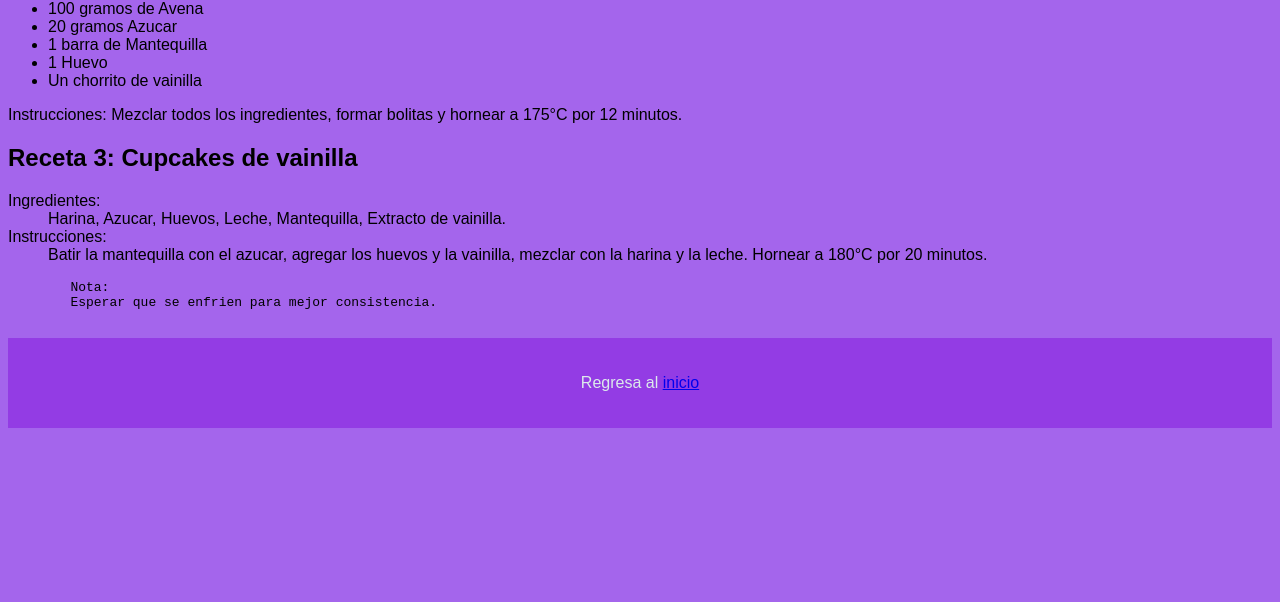
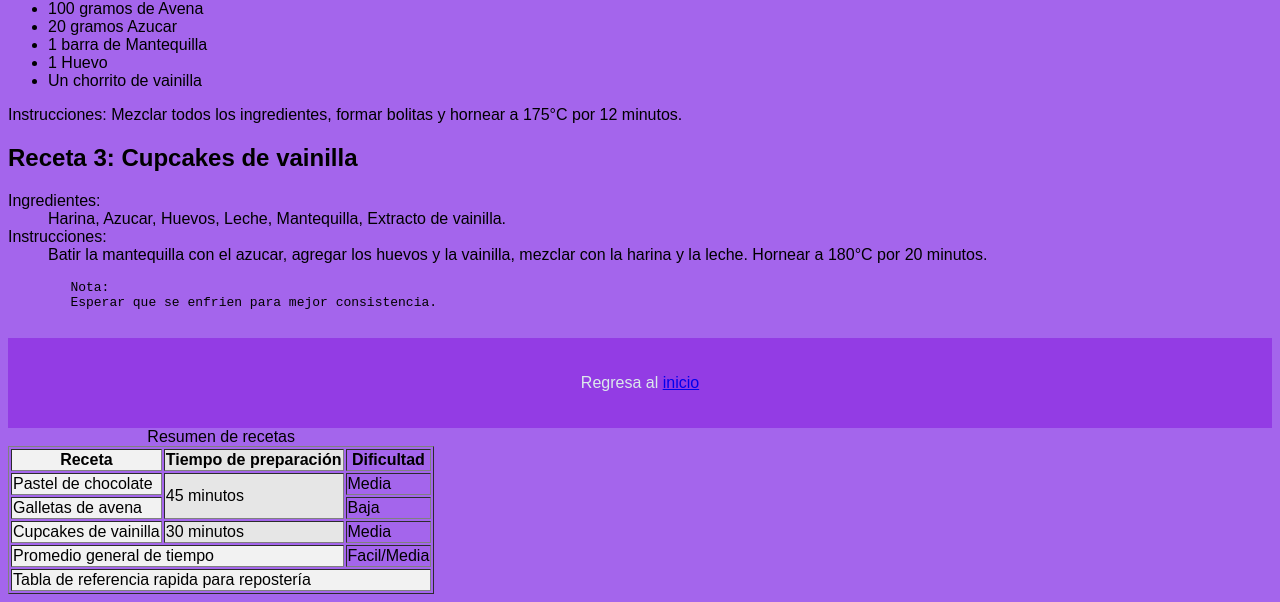
Before and after one commit to fatty06/Pagina1, a plain HTML site: page recetas.html in a window 1280 px wide. Shown: the part 770-1372 px from the top of the page. Before the commit the page ends 1206 px from the top, so only its background shows below. Drawn offline with Linux system fonts and the light colour scheme.

Commit message:
Agregar contenido completo de la tabla con rowspan, colspan y tfoot

```diff
--- a/recetas.html
+++ b/recetas.html
@@ -60,6 +60,45 @@
             </dl>
         </article>
 
+        <table border="1">
+            <caption>Resumen de recetas</caption>
+            <colgroup>
+                <col style="background-color: #f2f2f2">
+                <col style="background-color: #e6e6e6">
+            </colgroup>
+
+            <thead>
+                <tr>
+                    <th>Receta</th>
+                    <th>Tiempo de preparación</th>
+                    <th>Dificultad</th>
+                </tr>
+            </thead>
+
+            <tbody>
+                <tr>
+                    <td>Pastel de chocolate</td>
+                    <td rowspan="2">45 minutos</td>
+                    <td>Media</td>
+                </tr>
+                <tr>
+                    <td>Galletas de avena</td>
+                    <td>Baja</td>
+                </tr>
+                <tr>
+                    <td>Cupcakes de vainilla</td>
+                    <td>30 minutos</td>
+                    <td>Media</td>
+                </tr>
+                <tr>
+                    <td colspan="2">Promedio general de tiempo</td>
+                    <td>Facil/Media</td>
+                </tr>
+            </tbody>
+            <tfoot>
+                <tr>
+                    <td colspan="3">Tabla de referencia rapida para repostería</td>
+                </tr>
     </section>
     <pre>
         Nota:
```
Also changed, not shown: consejos.html (+1 -1 lines), 1 other file.
